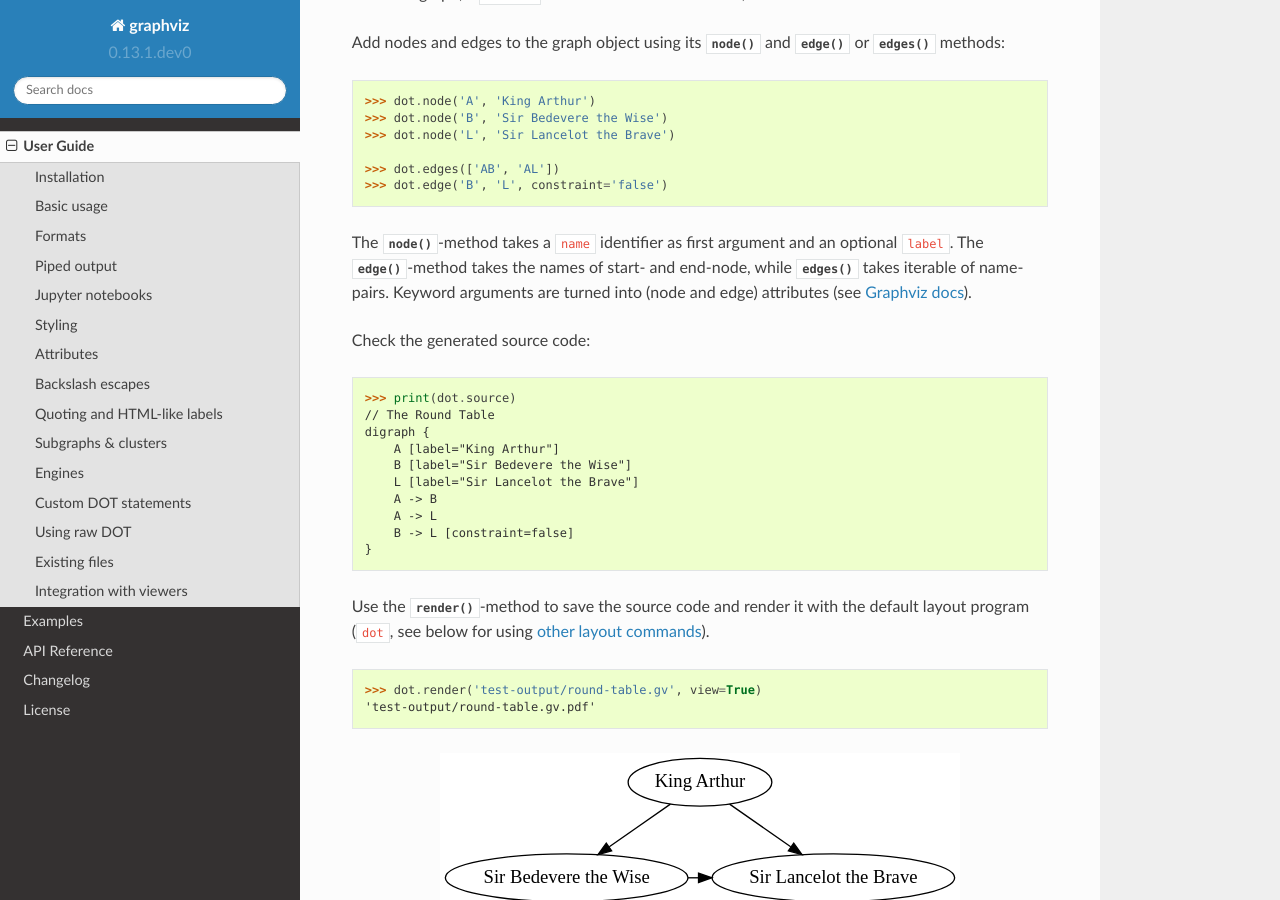
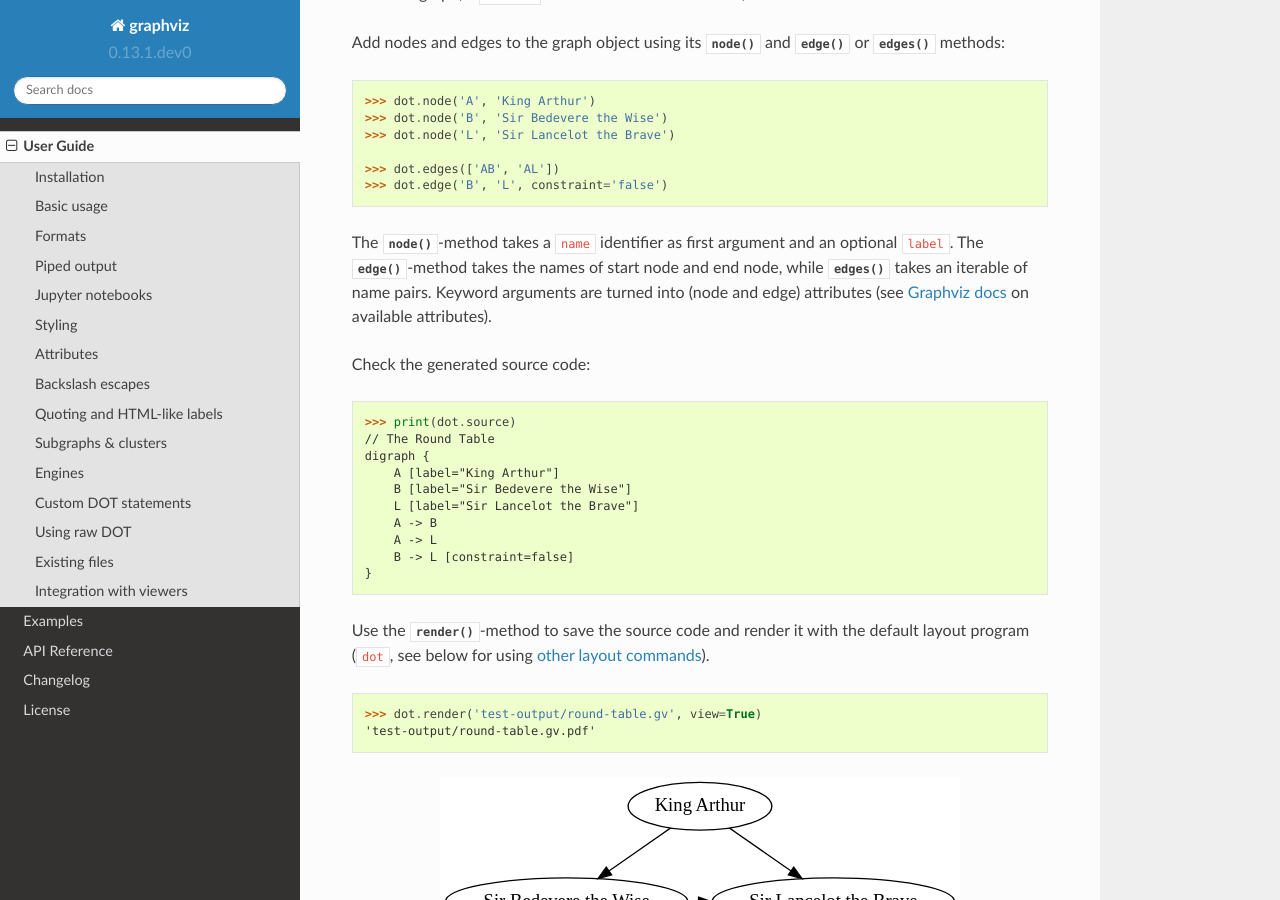
Before and after one commit to xflr6/graphviz, a Sphinx documentation site: the page built from docs/manual.rst, in a window 1280 px wide and 900 px high, scrolled down 947 px. Built offline with Sphinx 7.4.7 and the Read the Docs theme 2.0.0, drawn with Linux system fonts in a browser that asks for light colours; the version number is read from the project's files by our own code; some of the changed text lies outside the part shown.

Commit message:
improve some wording in manual

```diff
--- a/docs/manual.rst
+++ b/docs/manual.rst
@@ -65,9 +65,9 @@ Add nodes and edges to the graph object using its :meth:`~.Graph.node` and
 
 The :meth:`~.Graph.node`-method takes a ``name`` identifier as first argument
 and an optional ``label``. The :meth:`~.Graph.edge`-method takes the names of
-start- and end-node, while :meth:`~.Graph.edges` takes iterable of name-pairs.
-Keyword arguments are turned into (node and edge) attributes (see `Graphviz
-docs <appearance_>`_).
+start node and end node, while :meth:`~.Graph.edges` takes an iterable of
+name pairs. Keyword arguments are turned into (node and edge) attributes (see
+`Graphviz docs <appearance_>`_ on available attributes).
 
 Check the generated source code:
 
```
Also changed, not shown: other parts of docs/manual.rst (+2 -2 lines).
